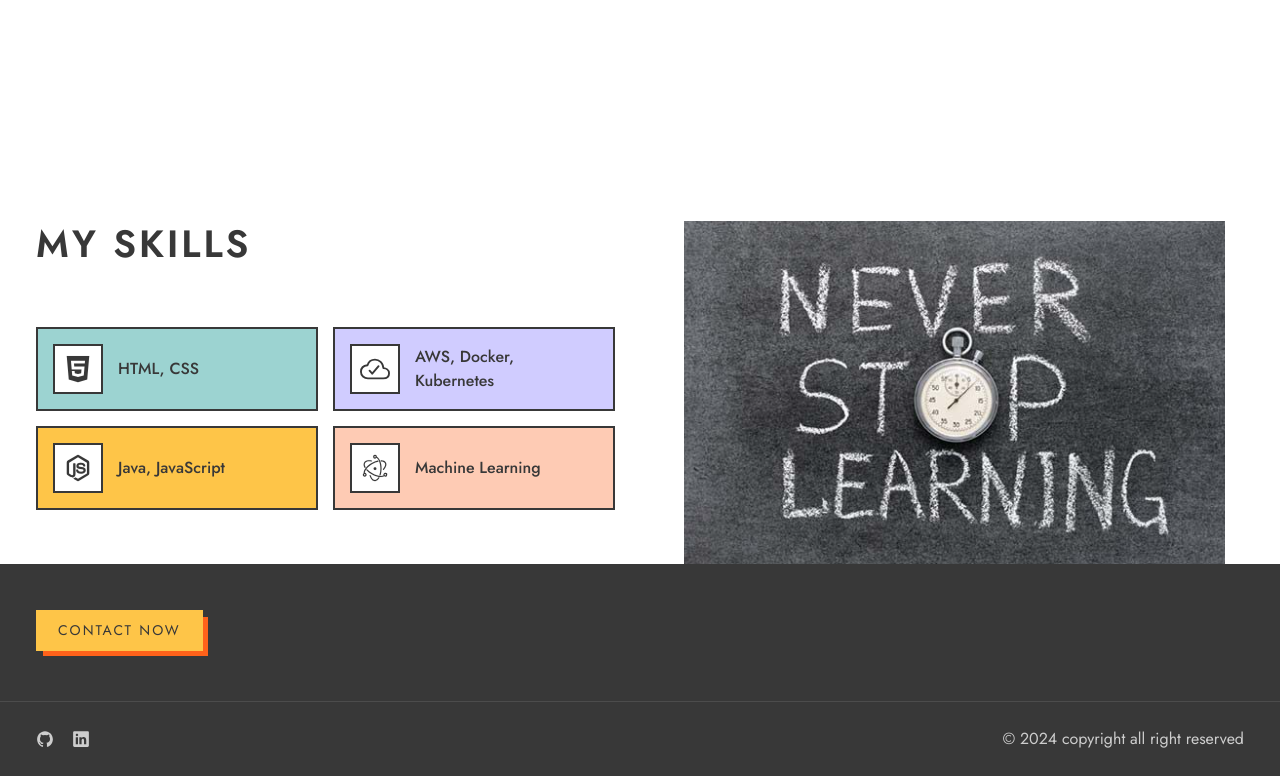
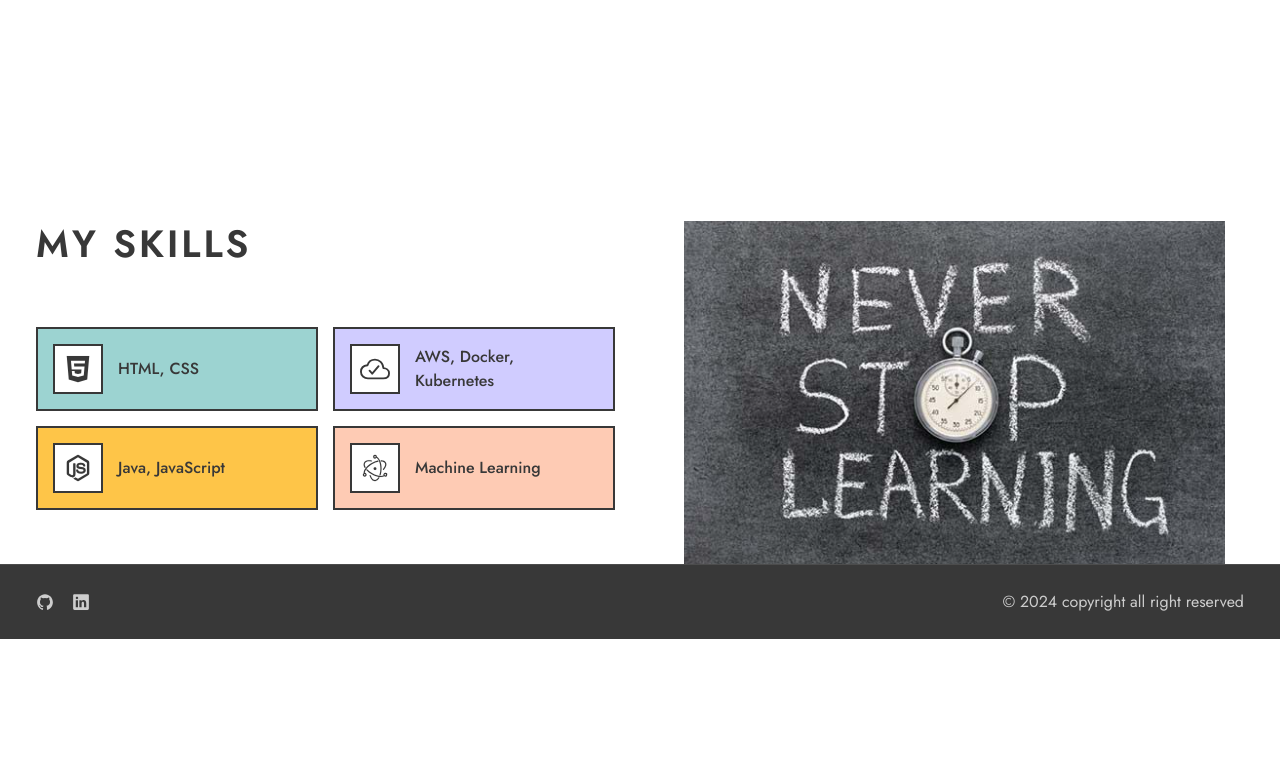
Before and after one commit to tanvipandhre/tanvipandhre.github.io, a plain HTML site: page index.html in a window 1280 px wide. Shown: the part 1669-2445 px from the top of the page. After the commit the page ends 2308 px from the top, so only its background shows below. Drawn offline with nearby package versions, Linux system fonts and the light colour scheme.

Commit message:
footer correction

```diff
--- a/index.html
+++ b/index.html
@@ -249,12 +249,7 @@
           - #CTA
         -->
 
-        <section class="cta">
-          <div class="container">
-            <!--<h2 class="title-lg">Any vacancies or job offers?</h2>-->
-            <a href="./contact.html" class="btn btn-tertiary">Contact Now</a>
-          </div>
-        </section>
+
       </article>
     </main>
 
```
